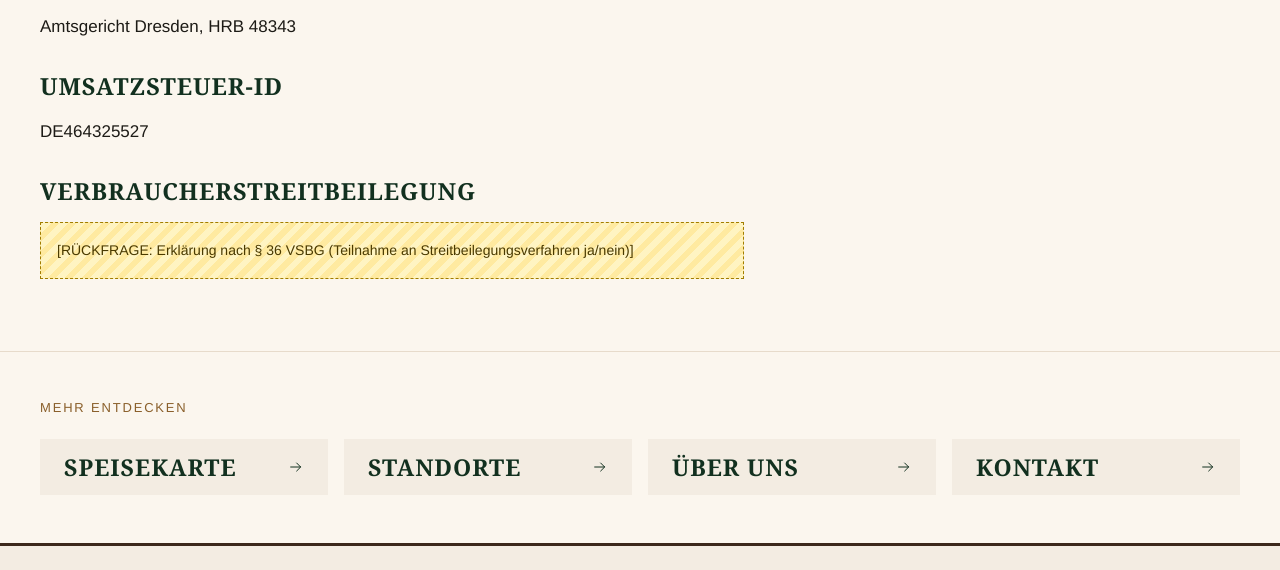
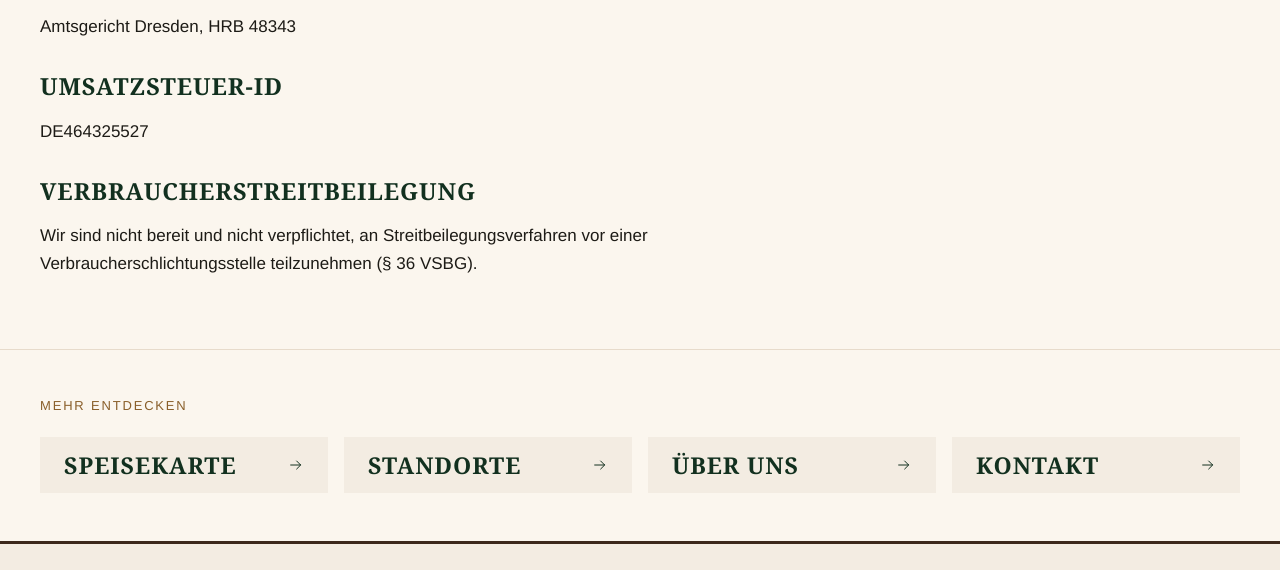
Before and after one commit to GoodstuffGmbH/anthony-banh-mi, an Astro site: page /impressum in a window 1280 px wide. Shown: the part 1082-1652 px from the top of the page. Built offline with nearby package versions, Linux system fonts and the light colour scheme; Astro itself is replaced by a stand-in of ours; a web font is replaced by a local one.

Commit message:
feat(impressum): Erklärung nach § 36 VSBG (#12)
Keine Teilnahme an Verbraucherschlichtung (entschieden am 19.11.2026).

Co-authored-by: Anselm Hanz <anselm@thats-coffee.de>
Co-authored-by: Claude Opus 5.5 <noreply@anthropic.com>

```diff
--- a/src/views/Imprint.astro
+++ b/src/views/Imprint.astro
@@ -77,5 +77,12 @@ const sites = locations.filter((l) => l.street && l.postalCode && l.city);
   <p>{o.vatId ?? <Placeholder text="USt-IdNr. gemäß § 27a UStG (falls vorhanden)" />}</p>
 
   <h3>{lang === 'de' ? 'Verbraucherstreitbeilegung' : 'Consumer dispute resolution'}</h3>
-  <Placeholder block text="Erklärung nach § 36 VSBG (Teilnahme an Streitbeilegungsverfahren ja/nein)" />
+  {/* Entschieden am 19.11.2026: keine Teilnahme. */}
+  <p>
+    {
+      lang === 'de'
+        ? 'Wir sind nicht bereit und nicht verpflichtet, an Streitbeilegungsverfahren vor einer Verbraucherschlichtungsstelle teilzunehmen (§ 36 VSBG).'
+        : 'We are neither willing nor obliged to take part in dispute resolution proceedings before a consumer arbitration board (§ 36 VSBG).'
+    }
+  </p>
 </TextPage>
```
